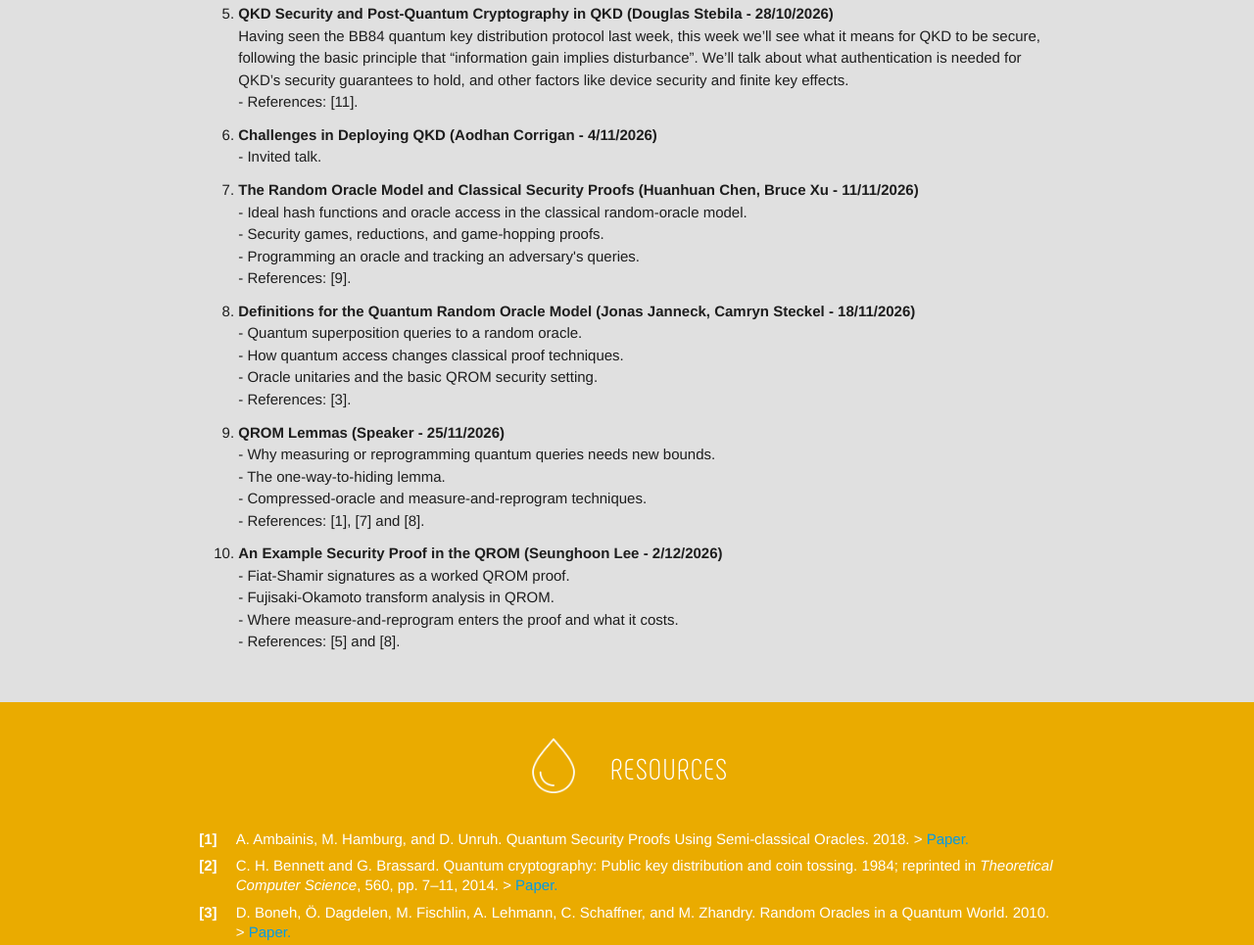
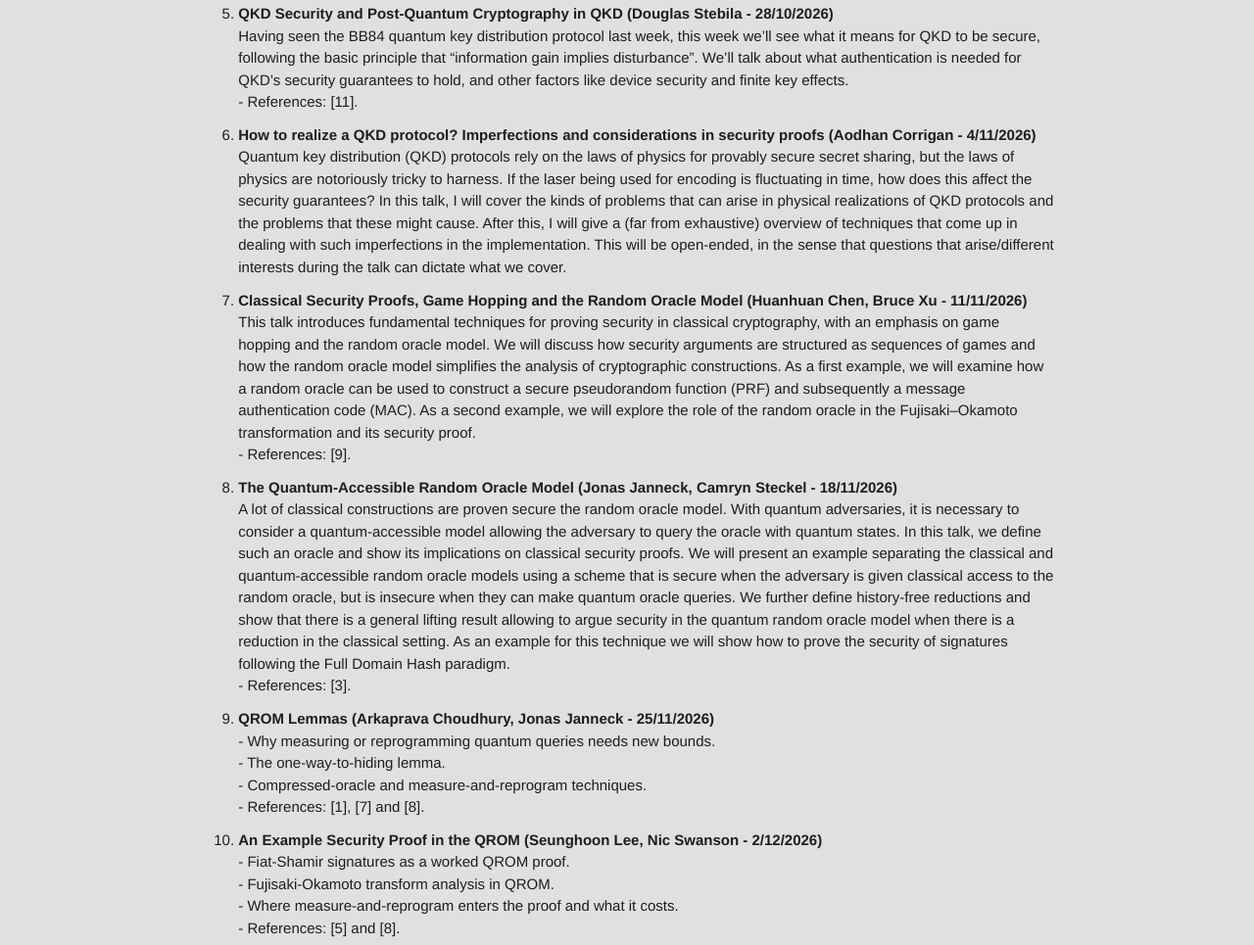
Before and after one commit to LeoColo/LeoColo.github.io, a plain HTML site: page seminars/Fall26.html in a window 1280 px wide. Shown: the part 1277-2242 px from the top of the page at 98% size. Drawn offline with nearby package versions, Linux system fonts and the light colour scheme.

Commit message:
Update Nov18

```diff
--- a/seminars/Fall26.html
+++ b/seminars/Fall26.html
@@ -44,7 +44,7 @@
                         <b>When:</b> Wednesday, 10:00a.m.<br>
                         <b>Where:</b> MC5501<br>
                         <b>Goal:</b> Build an understanding of quantum computing, quantum key distribution (QKD) and security proofs in the quantum random oracle model (QROM).<br>
-                        &gt;&gt; <a href="files/RG_Fall26.pdf">Notes</a> (<i>Last updated on Oct 15, 2026</i>)
+                        &gt;&gt; <a href="files/RG_Fall26.pdf">Notes</a> (<i>Last updated on Nov 18, 2026</i>)
                         </p>
                       <!--<div class="center"><a href="cv.pdf" class="button"><i class="material-icons left">file_download</i> PDF</a></div>-->
                     </div>
@@ -103,34 +103,29 @@
                                 </li>
                             </ul>
                         </li>
-                        <li><b>Challenges in Deploying QKD (Aodhan Corrigan - 4/11/2026)</b>
+                        <li><b>How to realize a QKD protocol? Imperfections and considerations in security proofs (Aodhan Corrigan - 4/11/2026)</b>
                             <ul>
-                                <li>
-                                    - Invited talk.<br>
-                                </li>
+                                Quantum key distribution (QKD) protocols rely on the laws of physics for provably secure secret sharing, but the laws of physics are notoriously tricky to harness. If the laser being used for encoding is fluctuating in time, how does this affect the security guarantees? In this talk, I will cover the kinds of problems that can arise in physical realizations of QKD protocols and the problems that these might cause. After this, I will give a (far from exhaustive) overview of techniques that come up in dealing with such imperfections in the implementation. This will be open-ended, in the sense that questions that arise/different interests during the talk can dictate what we cover.
                             </ul>
                         </li>
-                        <li><b>The Random Oracle Model and Classical Security Proofs (Huanhuan Chen, Bruce Xu - 11/11/2026)</b>
+                        <li><b>Classical Security Proofs, Game Hopping and the Random Oracle Model (Huanhuan Chen, Bruce Xu - 11/11/2026)</b>
                             <ul>
+                                This talk introduces fundamental techniques for proving security in classical cryptography, with an emphasis on game hopping and the random oracle model. We will discuss how security arguments are structured as sequences of games and how the random oracle model simplifies the analysis of cryptographic constructions. As a first example, we will examine how a random oracle can be used to construct a secure pseudorandom function (PRF) and subsequently a message authentication code (MAC). As a second example, we will explore the role of the random oracle in the Fujisaki–Okamoto transformation and its security proof.
                                 <li>
-                                    - Ideal hash functions and oracle access in the classical random-oracle model.<br>
-                                    - Security games, reductions, and game-hopping proofs.<br>
-                                    - Programming an oracle and tracking an adversary's queries.<br>
                                     - References: [9].<br>
                                 </li>
                             </ul>
                         </li>
-                        <li><b>Definitions for the Quantum Random Oracle Model (Jonas Janneck, Camryn Steckel - 18/11/2026)</b>
+                        <li><b>The Quantum-Accessible Random Oracle Model (Jonas Janneck, Camryn Steckel - 18/11/2026)</b>
                             <ul>
+                                A lot of classical constructions are proven secure the random oracle model. With quantum adversaries, it is necessary to consider a quantum-accessible model allowing the adversary to query the oracle with quantum states.
+                                In this talk, we define such an oracle and show its implications on classical security proofs. We will present an example separating the classical and quantum-accessible random oracle models using a scheme that is secure when the adversary is given classical access to the random oracle, but is insecure when they can make quantum oracle queries. We further define history-free reductions and show that there is a general lifting result allowing to argue security in the quantum random oracle model when there is a reduction in the classical setting. As an example for this technique we will show how to prove the security of signatures following the Full Domain Hash paradigm.
                                 <li>
-                                    - Quantum superposition queries to a random oracle.<br>
-                                    - How quantum access changes classical proof techniques.<br>
-                                    - Oracle unitaries and the basic QROM security setting.<br>
                                     - References: [3].<br>
                                 </li>
                             </ul>
                         </li>
-                        <li><b>QROM Lemmas (Speaker - 25/11/2026)</b>
+                        <li><b>QROM Lemmas (Arkaprava Choudhury, Jonas Janneck - 25/11/2026)</b>
                             <ul>
                                 <li>
                                     - Why measuring or reprogramming quantum queries needs new bounds.<br>
@@ -140,7 +135,7 @@
                                 </li>
                             </ul>
                         </li>
-                        <li><b>An Example Security Proof in the QROM (Seunghoon Lee - 2/12/2026)</b>
+                        <li><b>An Example Security Proof in the QROM (Seunghoon Lee, Nic Swanson - 2/12/2026)</b>
                             <ul>
                                 <li>
                                     - Fiat-Shamir signatures as a worked QROM proof.<br>
```
Also changed, not shown: 1 other file.
